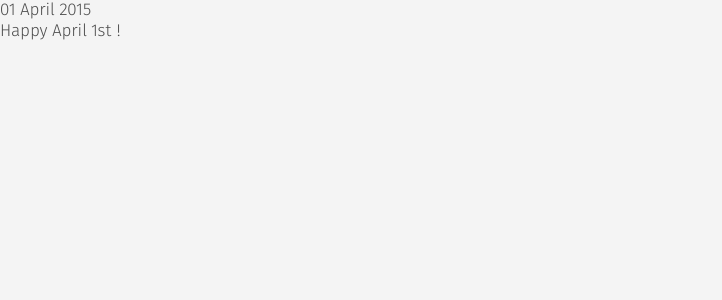
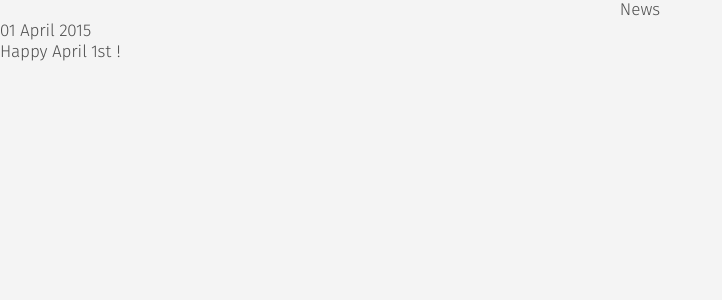
Before and after one commit to DouglasSherk/Firefox-OS-Dogfooding, a Jekyll site: the page built from _posts/2015-04-01-welcome.md, in a window 1280 px wide. Shown: the top 300 px of the page, without its empty margins (0-722 px from the left). Built offline with Jekyll 4.4.1, drawn with Linux system fonts in a browser that asks for light colours; a style sheet for code colours, icons or effects is not loaded.

Commit message:
Bug 1159339 - Part 5: added headers to content layout

```diff
--- a/_layouts/news.html
+++ b/_layouts/news.html
@@ -1,4 +1,8 @@
 {% include header.html %}
+
+  <gaia-header action="back">
+    <h1 class="main-title" data-l10n-id="news_title">News</h1>
+  </gaia-header>
 
   <h2>{{ page.date | date_to_long_string }}</h2>
 
--- a/_layouts/updates.html
+++ b/_layouts/updates.html
@@ -1,4 +1,8 @@
 {% include header.html %}
+
+  <gaia-header action="back">
+    <h1 class="main-title" data-l10n-id="updates_title">Update</h1>
+  </gaia-header>
 
   <h2>{{ page.date | date_to_long_string }}</h2>
 
```
